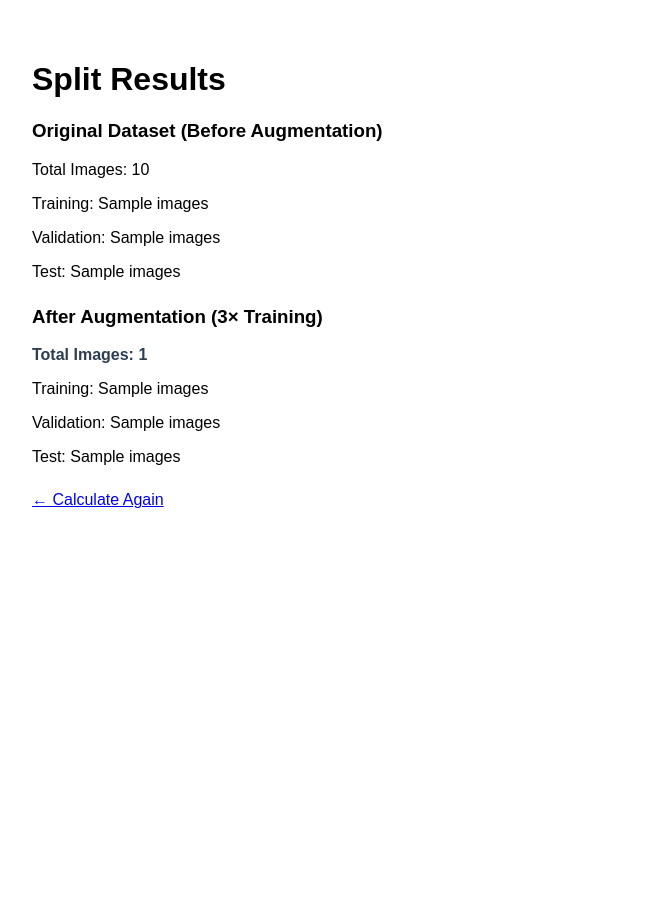
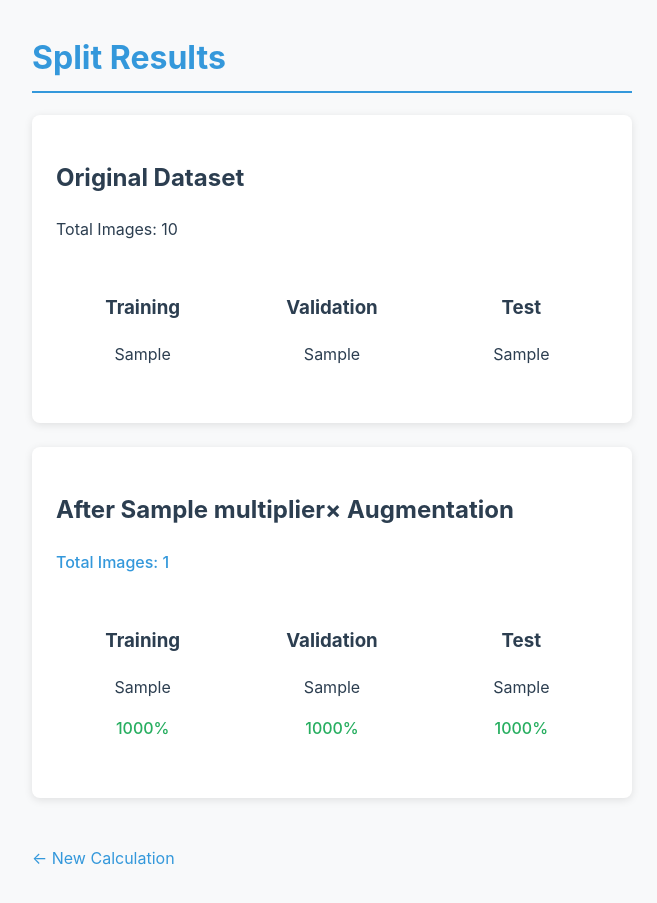
Before and after one commit to akreparth/robosplit, a Flask app: template templates/result.html in a window 1280 px wide. Shown: the whole page, without its empty margins (308-965 px from the left). Before the commit the page ends 508 px from the top, so only its background shows below. Run offline with Flask 2, Linux system fonts and the light colour scheme; the template is opened without the code that fills it: most values are stand-ins (such as "Sample title", 1, 10 or a date in 2020).

Commit message:
update app.py with new look 2.0

```diff
--- a/app.py
+++ b/app.py
@@ -2,34 +2,36 @@ from flask import Flask, render_template, request
 
 app = Flask(__name__)
 
-def calculate_splits(original_total, train_pct, val_pct, test_pct):
-    # Validation
+def calculate_splits(original_total, train_pct, val_pct, test_pct, multiplier):
+    # Validate percentages
     if train_pct + val_pct + test_pct != 100:
         return None, "Error: Percentages must sum to 100"
 
     try:
-        # Calculations
-        train_initial = (train_pct * original_total) / (300 - 2 * train_pct)
+        # Calculate initial training size
+        denominator = (100 * multiplier) - (multiplier - 1) * train_pct
+        train_initial = (train_pct * original_total) / denominator
         train_initial = round(train_initial)
 
-        total_after_aug = 3 * train_initial + (original_total - train_initial)
+        # Calculate total after augmentation
+        total_after_aug = multiplier * train_initial + (original_total - train_initial)
 
+        # Calculate validation and test
         val_initial = round((val_pct / 100) * total_after_aug)
         test_initial = round((test_pct / 100) * total_after_aug)
 
-        # Adjust for rounding
+        # Adjust for rounding errors
         required_sum = original_total - train_initial
         if val_initial + test_initial != required_sum:
             test_initial = required_sum - val_initial
 
-        # Prepare results
-        results = {
+        return {
             'original_total': original_total,
+            'multiplier': multiplier,
             'initial_split': (train_initial, val_initial, test_initial),
-            'augmented_split': (3 * train_initial, val_initial, test_initial),
+            'augmented_split': (multiplier * train_initial, val_initial, test_initial),
             'total_after_aug': total_after_aug
-        }
-        return results, None
+        }, None
 
     except Exception as e:
         return None, f"Calculation error: {str(e)}"
@@ -42,8 +44,13 @@ def index():
             train_pct = float(request.form['train'])
             val_pct = float(request.form['val'])
             test_pct = float(request.form['test'])
+            multiplier = int(request.form['multiplier'])
 
-            results, error = calculate_splits(original_total, train_pct, val_pct, test_pct)
+            # Validate multiplier
+            if not (2 <= multiplier <= 50):
+                return render_template('index.html', error="Multiplier must be between 2-50")
+
+            results, error = calculate_splits(original_total, train_pct, val_pct, test_pct, multiplier)
 
             if error:
                 return render_template('index.html', error=error)
@@ -53,7 +60,5 @@ def index():
         except ValueError:
             return render_template('index.html', error="Invalid input values")
 
+    # Default values for GET request
     return render_template('index.html')
-
-if __name__ == '__main__':
-    app.run(debug=True)
--- a/templates/result.html
+++ b/templates/result.html
@@ -1,32 +1,118 @@
 <!DOCTYPE html>
 <html>
 <head>
-    <title>Results</title>
+    <title>Split Results</title>
     <style>
-        body { font-family: Arial, sans-serif; max-width: 600px; margin: 20px auto; padding: 20px; }
-        .result-section { margin-bottom: 25px; }
-        .highlight { color: #2c3e50; font-weight: bold; }
+        /* Shared CSS with index.html */
+        :root {
+            --primary: #2c3e50;
+            --accent: #3498db;
+            --bg: #f8f9fa;
+        }
+
+        body {
+            font-family: -apple-system, BlinkMacSystemFont, "Segoe UI", Roboto, sans-serif;
+            line-height: 1.6;
+            margin: 2rem auto;
+            padding: 0 1rem;
+            max-width: 600px;
+            background-color: var(--bg);
+            color: var(--primary);
+        }
+
+        h1 {
+            color: var(--accent);
+            border-bottom: 2px solid var(--accent);
+            padding-bottom: 0.5rem;
+        }
+
+        .result-section {
+            background: white;
+            padding: 1.5rem;
+            border-radius: 8px;
+            box-shadow: 0 2px 8px rgba(0,0,0,0.1);
+            margin-bottom: 1.5rem;
+        }
+
+        .split-grid {
+            display: grid;
+            grid-template-columns: repeat(3, 1fr);
+            gap: 1rem;
+            margin-top: 1rem;
+        }
+
+        .split-item {
+            text-align: center;
+            padding: 1rem;
+        }
+
+        .percentage {
+            color: #27ae60;
+            font-weight: 500;
+            margin-top: 0.5rem;
+        }
+
+        .highlight {
+            color: var(--accent);
+            font-weight: 500;
+        }
+
+        a {
+            color: var(--accent);
+            text-decoration: none;
+            display: inline-block;
+            margin-top: 1.5rem;
+        }
+
+        a:hover {
+            text-decoration: underline;
+        }
     </style>
 </head>
 <body>
     <h1>Split Results</h1>
 
     <div class="result-section">
-        <h3>Original Dataset (Before Augmentation)</h3>
+        <h2>Original Dataset</h2>
         <p>Total Images: {{ results.original_total }}</p>
-        <p>Training: {{ results.initial_split[0] }} images</p>
-        <p>Validation: {{ results.initial_split[1] }} images</p>
-        <p>Test: {{ results.initial_split[2] }} images</p>
+        <div class="split-grid">
+            <div class="split-item">
+                <h3>Training</h3>
+                <p>{{ results.initial_split[0] }}</p>
+            </div>
+            <div class="split-item">
+                <h3>Validation</h3>
+                <p>{{ results.initial_split[1] }}</p>
+            </div>
+            <div class="split-item">
+                <h3>Test</h3>
+                <p>{{ results.initial_split[2] }}</p>
+            </div>
+        </div>
     </div>
 
     <div class="result-section">
-        <h3>After Augmentation (3× Training)</h3>
+        <h2>After {{ results.multiplier }}× Augmentation</h2>
         <p class="highlight">Total Images: {{ results.total_after_aug }}</p>
-        <p>Training: {{ results.augmented_split[0] }} images</p>
-        <p>Validation: {{ results.augmented_split[1] }} images</p>
-        <p>Test: {{ results.augmented_split[2] }} images</p>
+        <div class="split-grid">
+            <div class="split-item">
+                <h3>Training</h3>
+                <p>{{ results.augmented_split[0] }}</p>
+                <p class="percentage">{{ (results.augmented_split[0]/results.total_after_aug*100)|round(1) }}%</p>
+            </div>
+            <div class="split-item">
+                <h3>Validation</h3>
+                <p>{{ results.augmented_split[1] }}</p>
+                <p class="percentage">{{ (results.augmented_split[1]/results.total_after_aug*100)|round(1) }}%</p>
+            </div>
+            <div class="split-item">
+                <h3>Test</h3>
+                <p>{{ results.augmented_split[2] }}</p>
+                <p class="percentage">{{ (results.augmented_split[2]/results.total_after_aug*100)|round(1) }}%</p>
+            </div>
+        </div>
     </div>
 
-    <a href="/">← Calculate Again</a>
+    <a href="/">← New Calculation</a>
 </body>
 </html>
```
Also changed, not shown: templates/index.html (+75 -5 lines).
